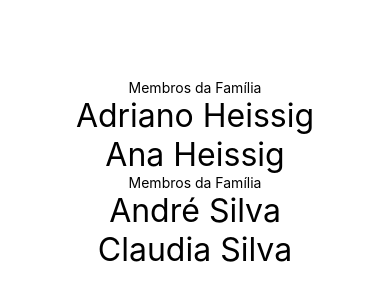
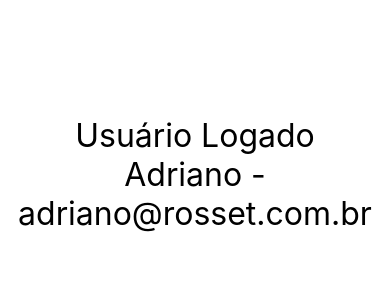
Before and after one commit to adrianoheissig/Exercicios-React-Native, a React Native app: screen / in a window 390 px wide. Shown: the part 248-548 px from the top of the page. Built offline with nearby package versions, Linux system fonts and the light colour scheme.

Commit message:
Componente If e UsuarioLogado
Renderização condicional #01

```diff
--- a/src/App.js
+++ b/src/App.js
@@ -1,8 +1,10 @@
 import React from 'react';
 import {SafeAreaView, StyleSheet} from 'react-native';
-import Familia from './components/relacao/Familia';
-import Membros from './components/relacao/Membros';
 
+import UsuarioLogado from './components/UsuarioLogado';
+
+// import Familia from './components/relacao/Familia';
+// import Membros from './components/relacao/Membros';
 // import Diferenciar from './components/Diferenciar';
 // import ContadorV2 from './components/contador/ContadorV2';
 // import Pai from './components/indireta/Pai';
@@ -18,6 +20,14 @@
 const App = () => {
   return (
     <SafeAreaView style={style.App}>
+      <UsuarioLogado
+        usuario={{nome: 'Adriano', email: 'adriano@rosset.com.br'}}
+      />
+      <UsuarioLogado usuario={{nome: 'Adriano'}} />
+      <UsuarioLogado usuario={{email: 'adriano@rosset.com.br'}} />
+      <UsuarioLogado usuario={{}} />
+      <UsuarioLogado usuario={null} />
+      {/*
       <Familia>
         <Membros nome="Adriano" sobreNome="Heissig" />
         <Membros nome="Ana" sobreNome="Heissig" />
@@ -26,7 +36,6 @@
         <Membros nome="André" sobreNome="Silva" />
         <Membros nome="Claudia" sobreNome="Silva" />
       </Familia>
-      {/*
       <Diferenciar />
       <ContadorV2 />
       <Pai />
--- /dev/null
+++ b/src/components/UsuarioLogado.js
@@ -0,0 +1,22 @@
+import React from 'react';
+
+import {Text} from 'react-native';
+
+import estilo from './estilo';
+import _if from './if';
+
+export default props => {
+  const usuario = props.usuario || {};
+  const validacao = usuario && usuario.nome && usuario.email;
+
+  return (
+    <_if teste={validacao}>
+      <>
+        <Text style={estilo.fontG}>Usuário Logado</Text>
+        <Text style={estilo.fontG}>
+          {usuario.nome} - {usuario.email}
+        </Text>
+      </>
+    </_if>
+  );
+};
--- /dev/null
+++ b/src/components/if.js
@@ -0,0 +1,8 @@
+export default props => {
+  //   console.warn(props);
+  if (props.teste) {
+    return props.children;
+  } else {
+    return false;
+  }
+};
```
